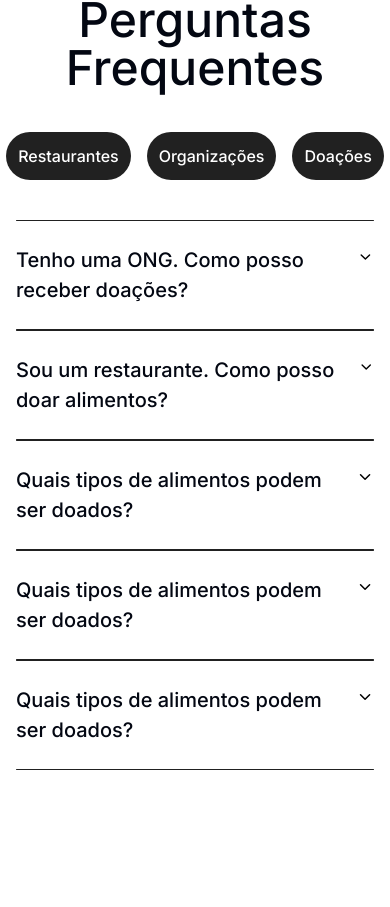
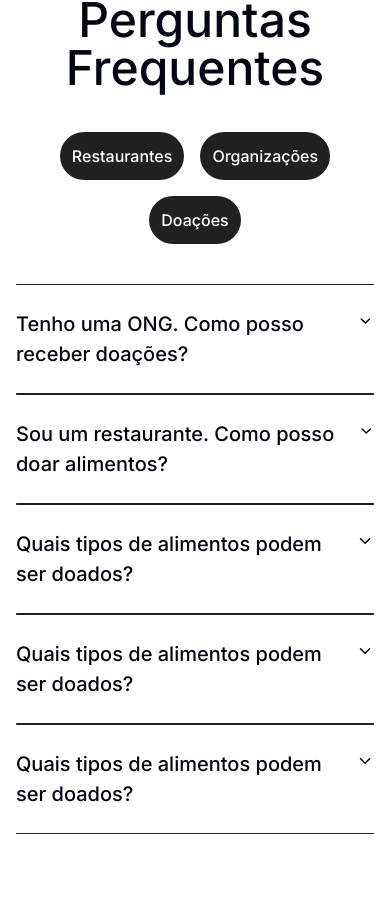
Before and after one commit to fb-FoodBridge/FB-FrontEnd, a React (Vite) app: page / in a window 390 px wide. Shown: the part 4277-5184 px from the top of the page. Built offline with nearby package versions, Linux system fonts and the light colour scheme; no server answers.

Commit message:
refactored: added flex wrap to avoid erros of responsiveness

```diff
--- a/src/template/LandingPage/FaqSection/index.tsx
+++ b/src/template/LandingPage/FaqSection/index.tsx
@@ -9,7 +9,7 @@
       className="flex flex-col gap-10 items-center max-w-[1440px] w-full xl:px-12 xl:py-8 py-16 px-4 md:px-6"
     >
       <h3 className="font-medium text-5xl text-center">Perguntas Frequentes</h3>
-      <div className="flex gap-4">
+      <div className="flex flex-wrap gap-4 items-center justify-center">
         {faqSectionData.categorys.map((category, key) => (
           <OptionCategory key={key} {...category} />
         ))}
```
